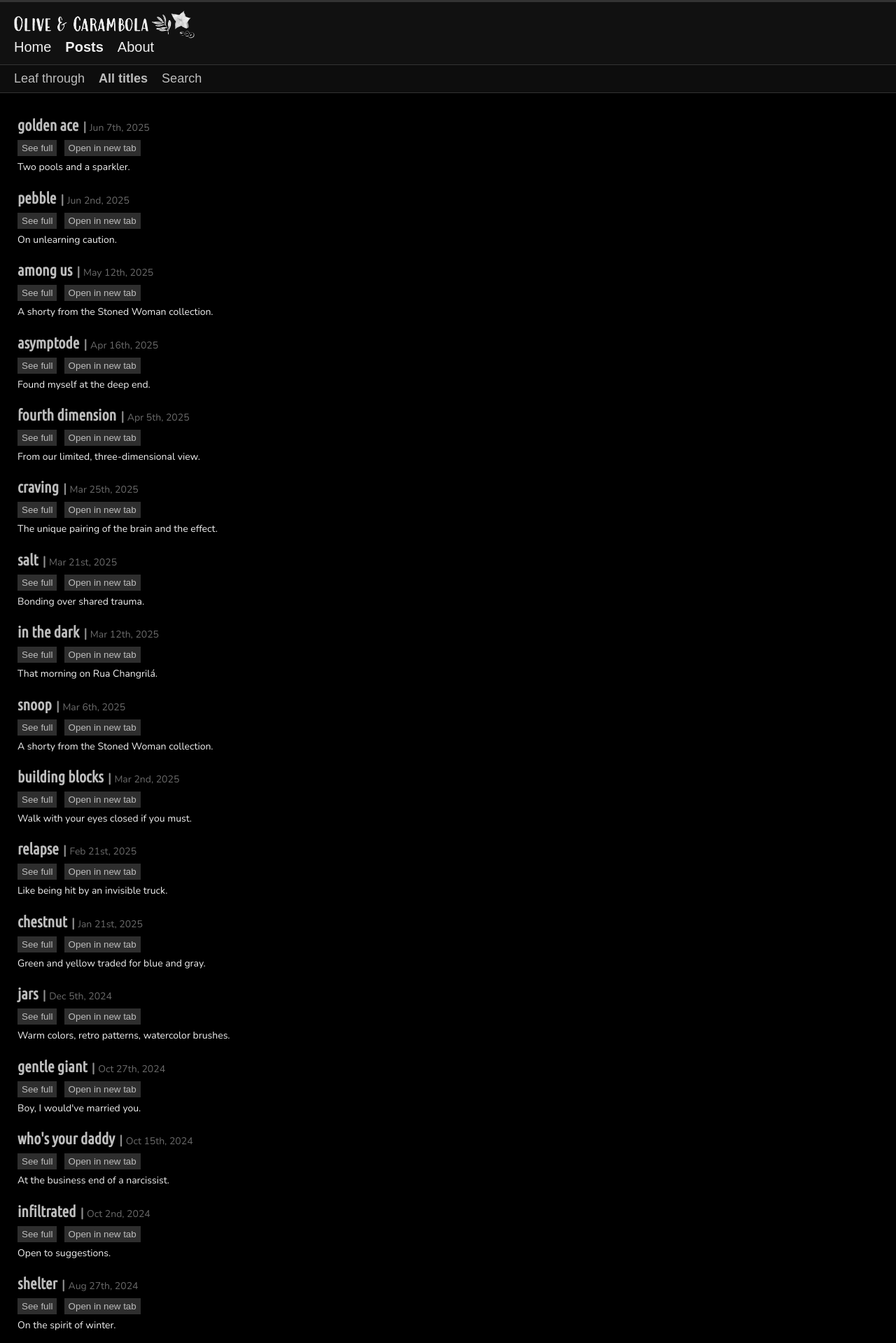
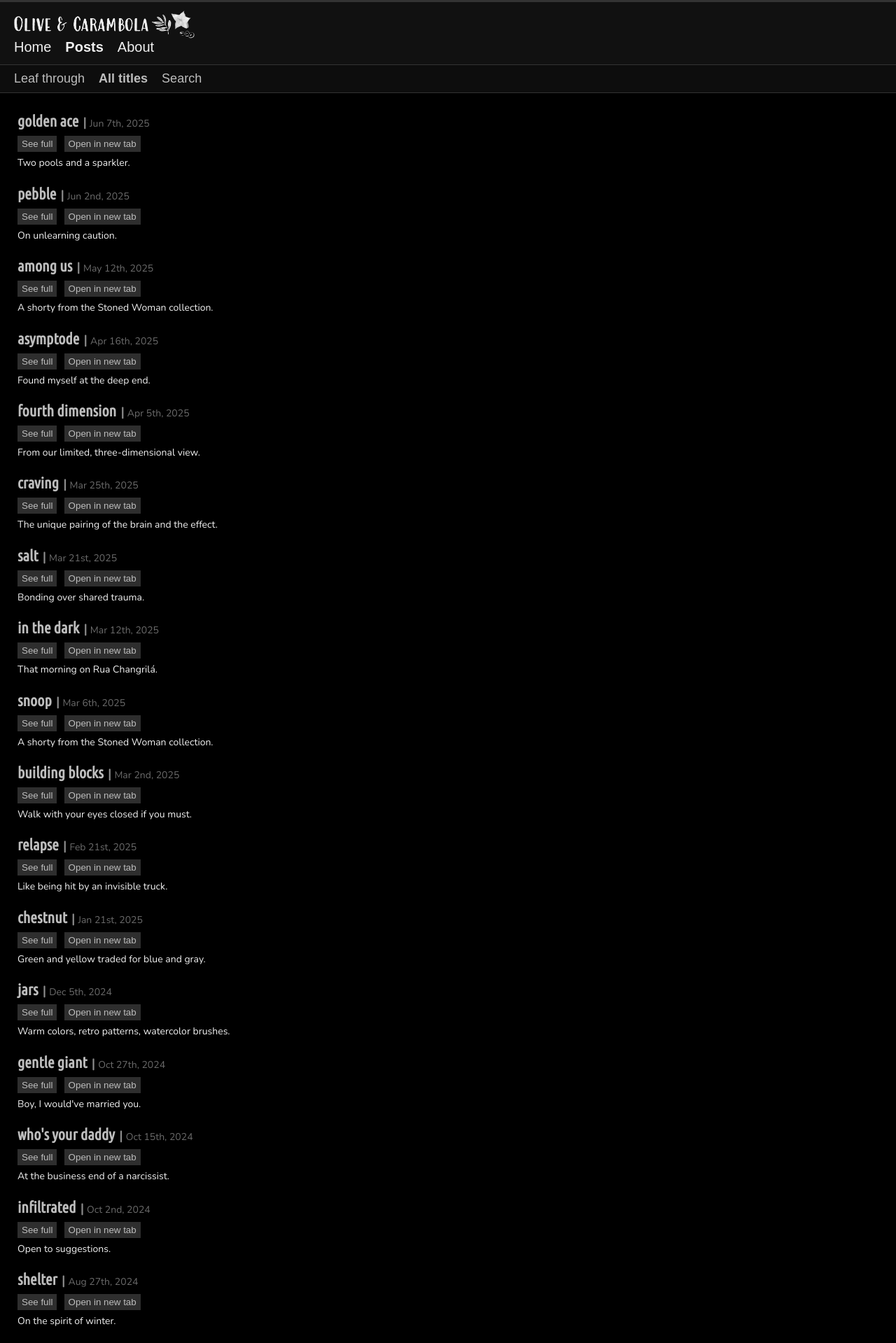
Before and after one commit to olivecarambola/logbook, a Jekyll site: the page built from post_all.md, in a window 1280 px wide. Shown: the top 1919 px of the page at 70% size. Built offline with Jekyll 4.4.1, drawn with Linux system fonts in a browser that asks for light colours; some web fonts are replaced.

Commit message:
Update style.scss

```diff
--- a/assets/css/style.scss
+++ b/assets/css/style.scss
@@ -82,6 +82,10 @@ body a:hover {
 
 #main-content {
   padding: 12px 20px 20px 20px;     /* 12 top, 20 right, 20 bottom, 20 left */
+}
+
+.all-titles-page #main-content {
+  padding: 6px 20px 20px 20px;     /* 6 top, 20 right, 20 bottom, 20 left on all titles page ONLY*/
 }
 
 img {
```
